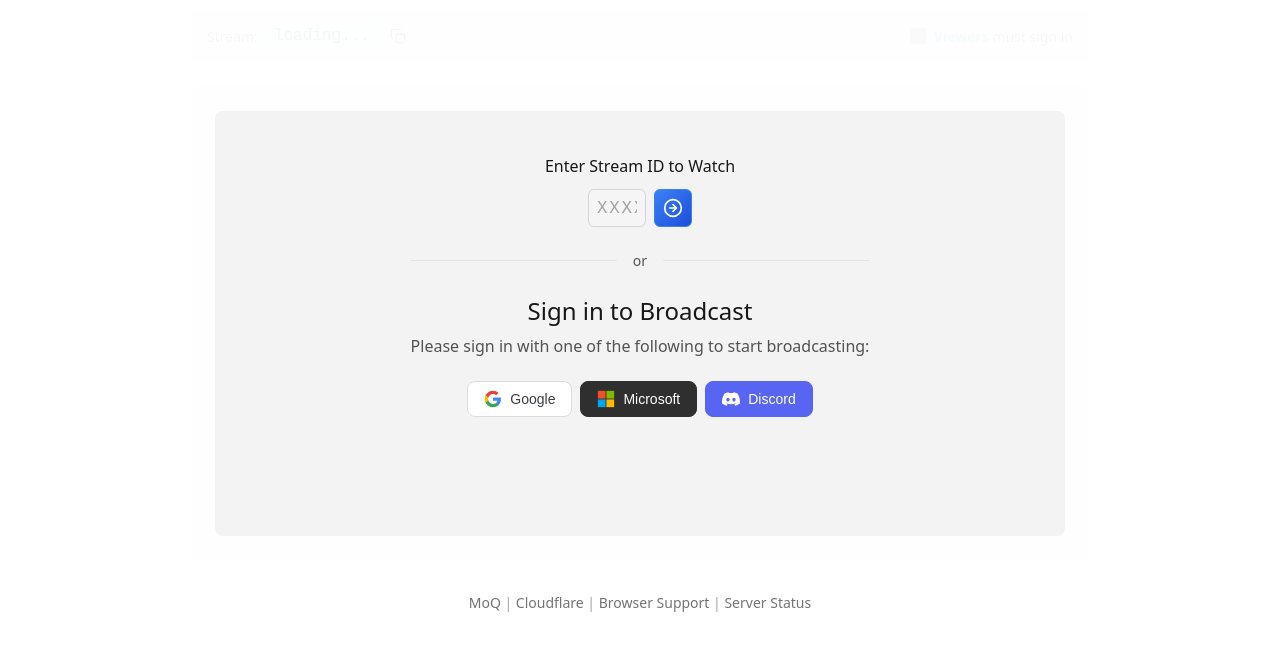
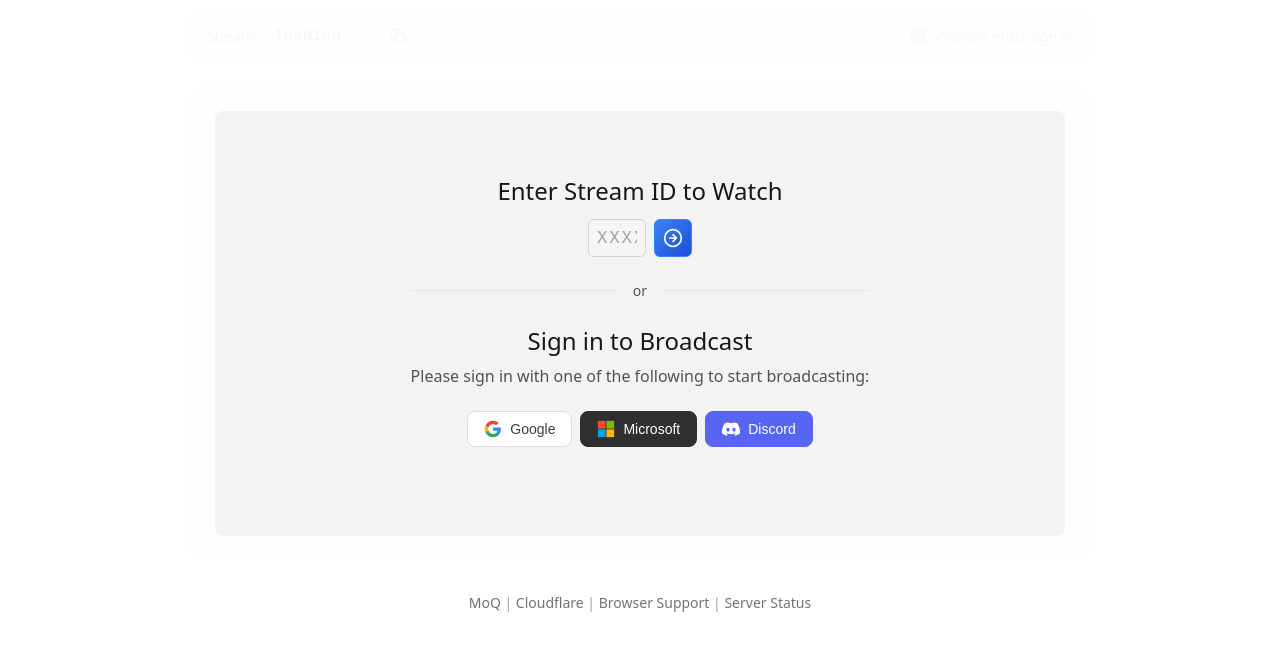
Before and after one commit to erikherz/earthseed, a website built with Vite: page index.html in a window 1280 px wide. Shown: the part 96-746 px from the top of the page. Built offline with nearby package versions, Linux system fonts and the light colour scheme; files whose address does not match are found by name.

Commit message:
Style watch stream heading to match sign-in, add 50px top margin

```diff
--- a/index.html
+++ b/index.html
@@ -766,13 +766,13 @@
         }
         /* Watch stream section in login overlay */
         .watch-stream-section {
+            margin-top: 50px;
             margin-bottom: 1.5rem;
         }
-        .watch-stream-section h3 {
-            font-size: 1rem;
+        .watch-stream-section h2 {
+            font-size: 1.5rem;
             margin-bottom: 0.75rem;
             color: var(--text-primary);
-            font-weight: 500;
         }
         .watch-stream-input-row {
             display: flex;
--- a/src/main.ts
+++ b/src/main.ts
@@ -963,7 +963,7 @@ function showLoginRequired() {
   overlay.innerHTML = `
     <div class="login-required">
       <div class="watch-stream-section">
-        <h3>Enter Stream ID to Watch</h3>
+        <h2>Enter Stream ID to Watch</h2>
         <div class="watch-stream-input-row">
           <input type="text" id="watch-stream-id-input" maxlength="5" placeholder="XXXXX" autocomplete="off" spellcheck="false">
           <button id="watch-stream-go-btn" type="button" title="Go to stream">
```
